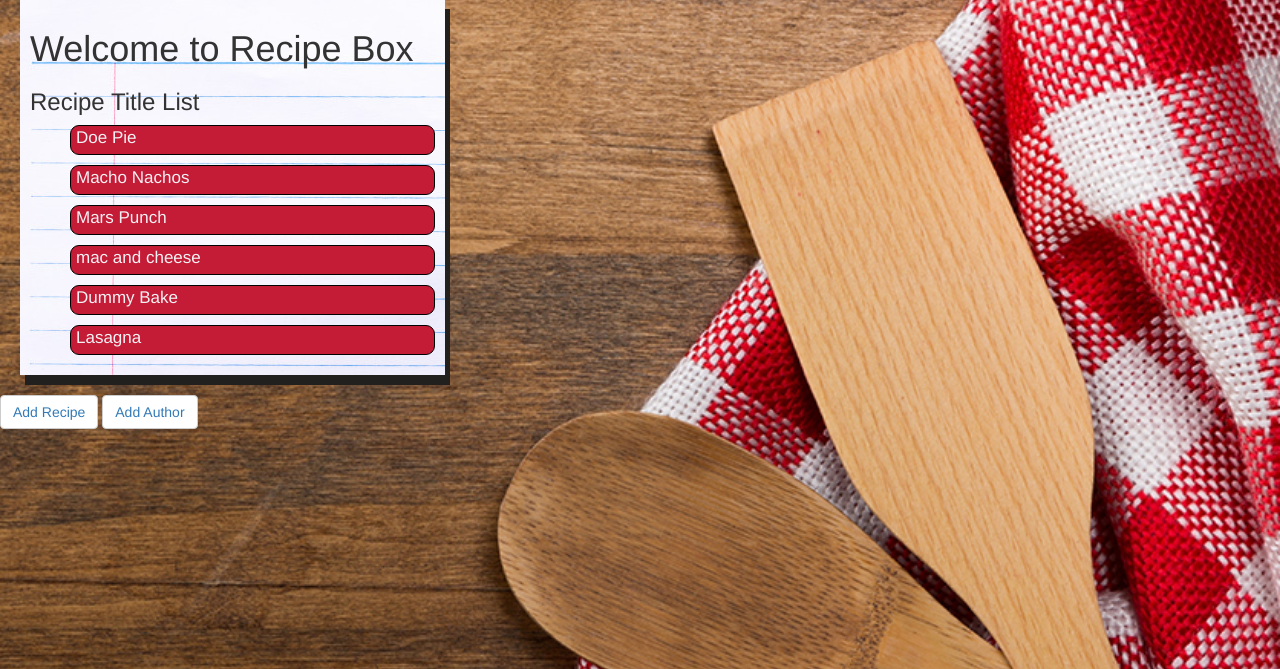
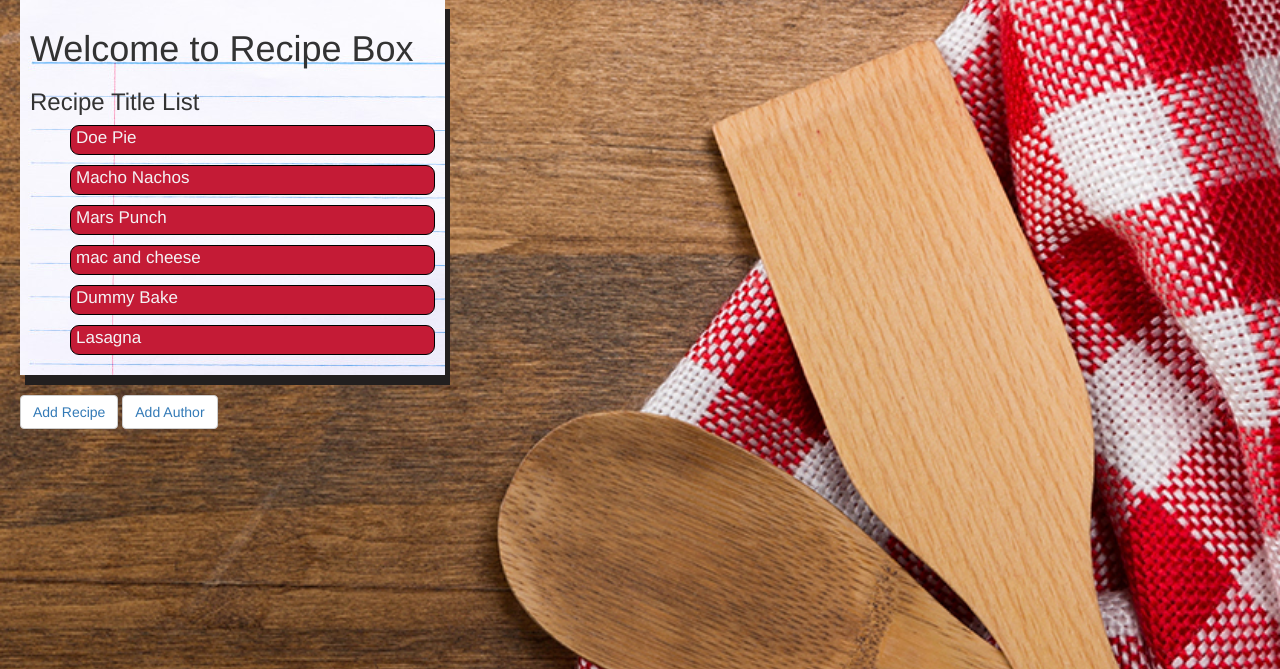
Before and after one commit to jcarr47362/recipeboxV1, a Django app: page / in a window 1280 px wide. Shown: the part 21-690 px from the top of the page. Run offline with Django 3.2, Linux system fonts and the light colour scheme; data comes from the database, SQL or seed files in the repository; some libraries are stand-ins or nearby versions.

Commit message:
created btn container and added margin-left

```diff
--- a/recipes/static/css/style.css
+++ b/recipes/static/css/style.css
@@ -24,3 +24,7 @@ body {
   margin: 20px;
   box-shadow: 5px 10px #221f1f;
 }
+
+.btn-container {
+  margin-left: 20px;
+}
--- a/templates/index.html
+++ b/templates/index.html
@@ -27,6 +27,7 @@
 
 
 </div>
+<div class="btn-container">
   <button type="button" class="btn btn-default">
     <a href="/addrecipe/{{recipe_form}}">Add Recipe</a>
   </button>
@@ -34,6 +35,7 @@
   <button type="button" class="btn btn-default">
     <a href="/addauthor/{{author_form}}">Add Author</a>
   </button>
+</div>
 
 </div>
 </body>
```
Also changed, not shown: recipes/static/images/recipe_bg.jpg. Lines whose indentation alone changed are shown as unchanged.
